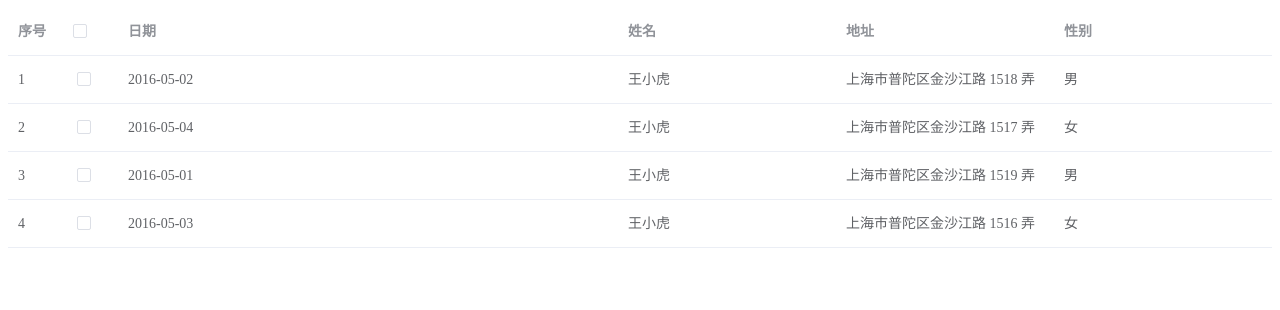
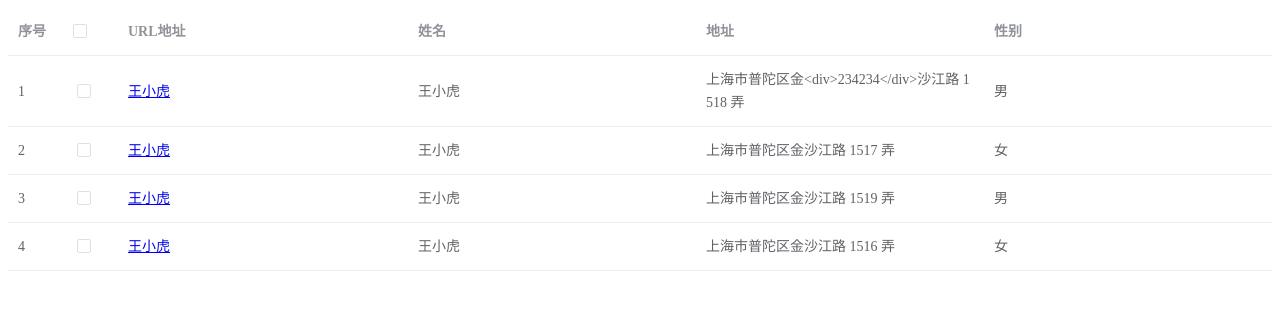
Before and after one commit to Yang-zs/HomeWork, a Vue app: page / in a window 1280 px wide. Shown: the top 310 px of the page. Built offline with nearby package versions, Linux system fonts and the light colour scheme.

Commit message:
rendered-text

```diff
--- a/src/components/table/index.vue
+++ b/src/components/table/index.vue
@@ -12,16 +12,30 @@
         type="selection"
         width="55"
       ></el-table-column>
+      <template v-for="item in column">
         <el-table-column
-        v-for="item in column"
+          v-if="item.type === 'function'"
+          :key="item.prop"
+          :prop="item.prop"
+          :label="item.label"
+          :width="item.width"
+        >
+          <template v-slot="scope">
+            <div v-html="item.callback && item.callback(scope.row)"></div>
+          </template>
+        </el-table-column>
+        <el-table-column
+          v-else
           :key="item.prop"
           :prop="item.prop"
           :label="item.label"
           :width="item.width"
         ></el-table-column>
+      </template>
     </el-table>
   </div>
 </template>
+
 <script>
 export default {
   name: 'Table',
@@ -39,7 +53,7 @@
         {
           date: '2016-05-02',
           name: '王小虎',
-          address: '上海市普陀区金沙江路 1518 弄',
+          address: '上海市普陀区金<div>234234</div>沙江路 1518 弄',
           sex: '男',
         },
         {
--- a/src/views/home/index.vue
+++ b/src/views/home/index.vue
@@ -10,7 +10,15 @@
   data() {
     return {
       column: [
-        { label: '日期', prop: 'date', width: 500 },
+        {
+          label: 'URL地址',
+          type: 'function',
+          prop: 'date',
+          callback: (data) => {
+            return `<a href="https://www.baidu.com">${data.name}</a>`
+          },
+        },
+        // { label: '日期', prop: 'date', width: 500 },
         { label: '姓名', prop: 'name' },
         { label: '地址', prop: 'address' },
         { label: '性别', prop: 'sex' },
```
Lines whose indentation alone changed are shown as unchanged.
